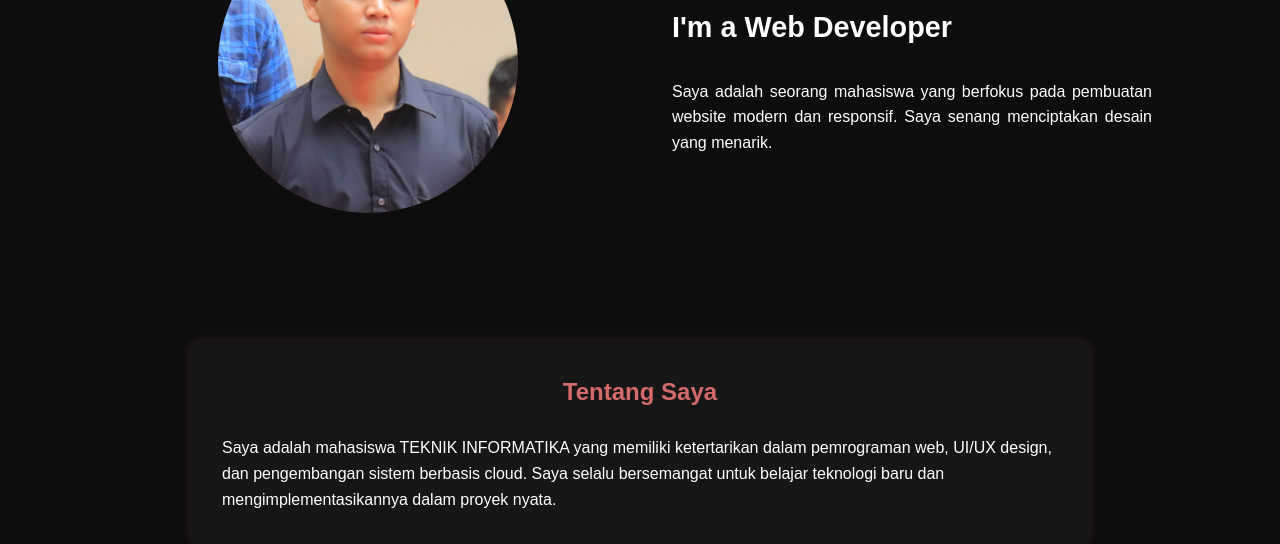
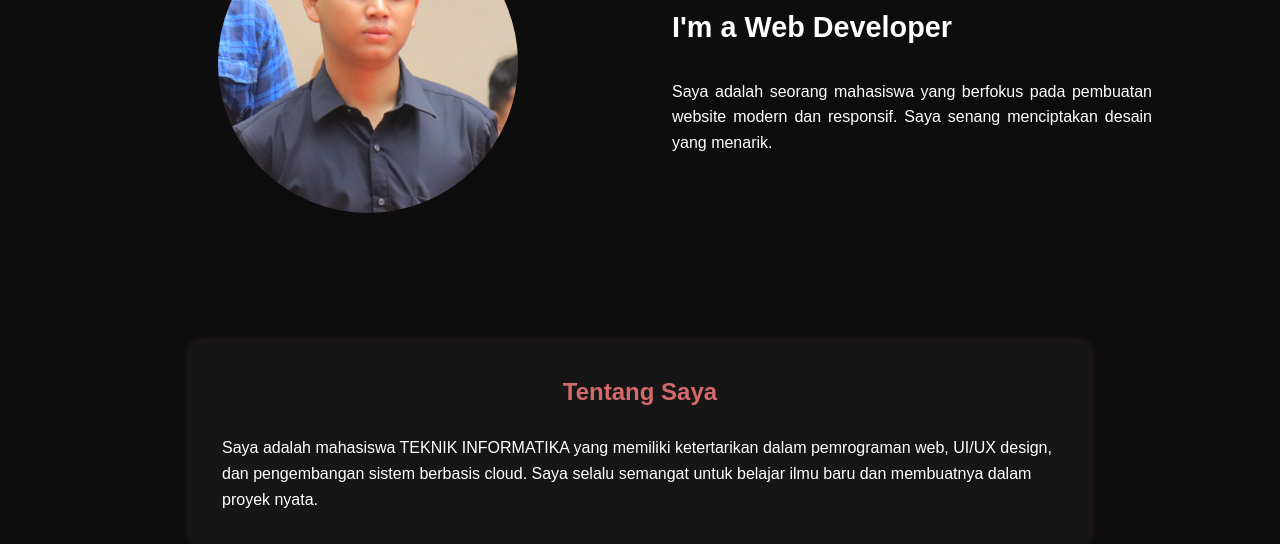
Before and after one commit to afdhal1/potofolio_muhamad-afdhal-mukti.github.io, a plain HTML site: page index.html in a window 1280 px wide. Shown: the part 256-800 px from the top of the page. Drawn offline with Linux system fonts and the light colour scheme.

Commit message:
index.html

```diff
--- a/index.html
+++ b/index.html
@@ -47,8 +47,8 @@
     <h2>Tentang Saya</h2>
     <p>
       Saya adalah mahasiswa TEKNIK INFORMATIKA yang memiliki ketertarikan dalam pemrograman web,
-      UI/UX design, dan pengembangan sistem berbasis cloud. Saya selalu bersemangat untuk belajar teknologi baru
-      dan mengimplementasikannya dalam proyek nyata.
+      UI/UX design, dan pengembangan sistem berbasis cloud. Saya selalu semangat untuk belajar ilmu  baru
+      dan membuatnya dalam proyek nyata.
     </p>
   </section>
 
```
